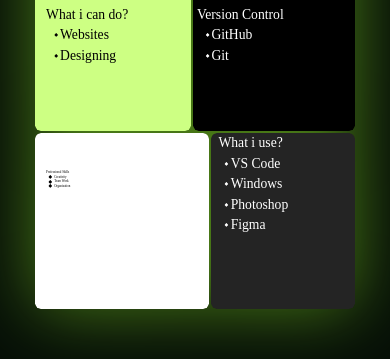
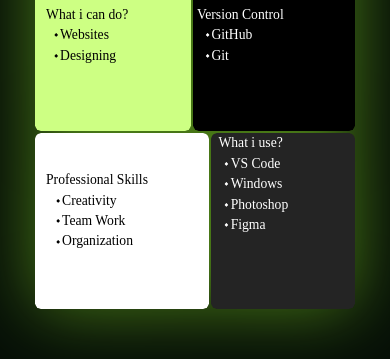
Before and after one commit to Ramji-Dev/Portfolio, a React (Vite) app: page / in a window 390 px wide. Shown: the part 2160-2519 px from the top of the page. Built offline with nearby package versions, Linux system fonts and the light colour scheme; no server answers; a web font is replaced by a local one.

Commit message:
fix font in skills

```diff
--- a/src/Components/Skills/Skills.jsx
+++ b/src/Components/Skills/Skills.jsx
@@ -164,8 +164,8 @@ function Skills() {
 
                 <div className='flex gap-[0.5vw]'>
                     <div className='overflow-hidden rounded-[1.5vw] md:rounded-[0.7vw]'>
-                        <div className='bg-white font-drugReg h-[45vw] w-[44.5vw] sm:h-[23vw] sm:w-[23.3vw] md:w-[38vw] 2md:h-[29.3vh] 2md:w-[24vw] rounded-[1.5vw] md:rounded-[0.7vw] p-[2.8vw] relative -translate-y-[120%] bento'>
-                            <div className='absolute top-[21%] sm:top-[30%] md:top-[40%] 4xsm:text-[0.8vw] 2xsm:text-[3.5vw] xsm:text-[2.5vw] sm:text-[2vw] md:text-[1.25vw]'>
+                        <div className='bg-white font-drugReg h-[45vw] w-[44.5vw] sm:h-[23vw] sm:w-[23.3vw] md:w-[38vw] 2md:h-[29.3vh] 2md:w-[24vw] text-[1.25vw] rounded-[1.5vw] md:rounded-[0.7vw] p-[2.8vw] relative -translate-y-[120%] bento'>
+                            <div className='absolute top-[21%] sm:top-[30%] md:top-[40%] text-[3.5vw] xsm:text-[2.5vw] sm:text-[2vw] md:text-[1.25vw]'>
                                 <h1 className='font-monu inline'>Professional Skills</h1>
                                 <div className='flex flex-col translate-x-[10%] '>
                                     {
```
